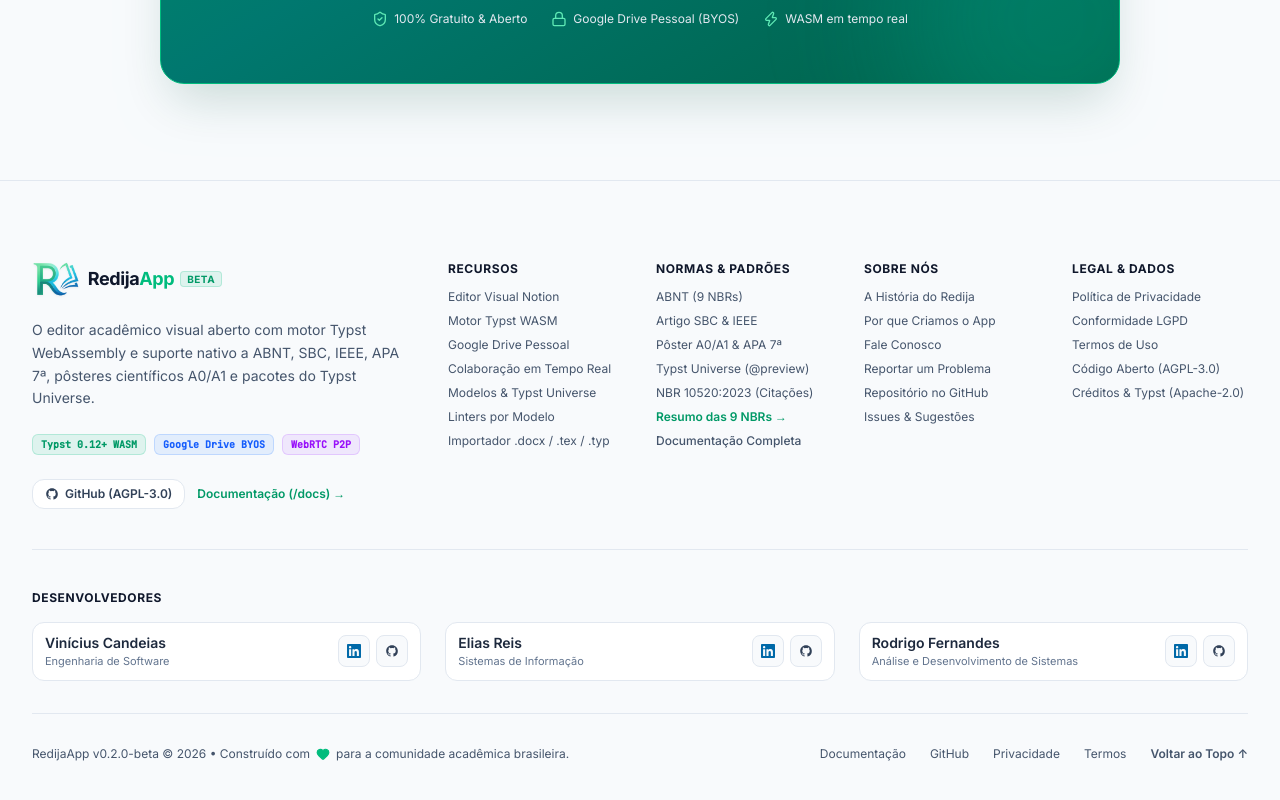
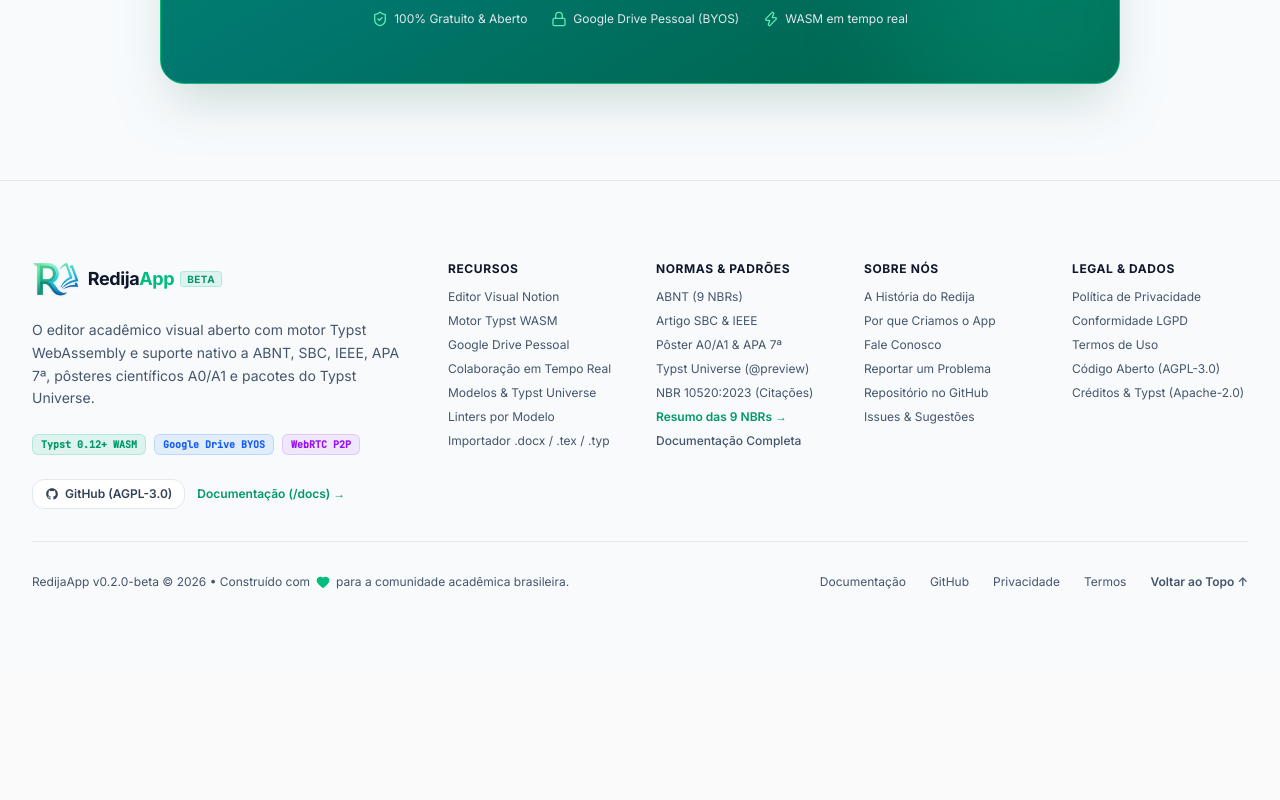
Before and after one commit to Candeias-Vinicius/redija-app, a React (Vite) app: page / in a window 1280 px wide. Shown: the part 10050-10850 px from the top of the page. After the commit the page ends 10720 px from the top, so only its background shows below. Built offline with nearby package versions, Linux system fonts and the light colour scheme; no server answers.

Commit message:
feat: add LandingFooter component and core links constants

```diff
--- a/src/components/landing/LandingFooter.tsx
+++ b/src/components/landing/LandingFooter.tsx
@@ -7,17 +7,11 @@ import { GitHubIcon } from '../GitHubIcon';
 import { LandingModalType } from './LandingModals';
 import { APP_VERSION } from '@/core/version';
 import {
-  DEVELOPERS,
   GITHUB_ISSUES_URL,
   GITHUB_REPO_URL,
   GITHUB_THIRD_PARTY_NOTICES_URL,
 } from '@/core/links';
 
-const LinkedInIcon: React.FC<{ className?: string }> = ({ className = 'w-3.5 h-3.5' }) => (
-  <svg viewBox="0 0 24 24" fill="currentColor" aria-hidden="true" className={className}>
-    <path d="M20.447 20.452h-3.554v-5.569c0-1.328-.027-3.037-1.852-3.037-1.853 0-2.136 1.445-2.136 2.939v5.667H9.351V9h3.414v1.561h.046c.477-.9 1.637-1.85 3.37-1.85 3.601 0 4.267 2.37 4.267 5.455v6.286zM5.337 7.433a2.062 2.062 0 01-2.063-2.065 2.064 2.064 0 112.063 2.065zm1.782 13.019H3.555V9h3.564v11.452zM22.225 0H1.771C.792 0 0 .774 0 1.729v20.542C0 23.227.792 24 1.771 24h20.451C23.2 24 24 23.227 24 22.271V1.729C24 .774 23.2 0 22.222 0h.003z" />
-  </svg>
-);
 
 interface LandingFooterProps {
   isDark: boolean;
@@ -340,60 +334,6 @@ export const LandingFooter: React.FC<LandingFooterProps> = ({
           </div>
         </div>
 
-        {/* Desenvolvedores em linha */}
-        <div className="pt-10 mt-10 border-t border-slate-200 dark:border-slate-800/80 space-y-4">
-          <h4 className="font-bold text-xs uppercase tracking-wider text-slate-900 dark:text-white">
-            Desenvolvedores
-          </h4>
-          <ul className="flex flex-col sm:flex-row sm:flex-wrap gap-4 sm:gap-6">
-            {DEVELOPERS.map((dev) => (
-              <li
-                key={dev.githubUrl}
-                className={`flex flex-1 min-w-[220px] items-center justify-between gap-3 px-3 py-2.5 rounded-xl border ${
-                  isDark ? 'border-slate-800 bg-slate-900/50' : 'border-slate-200 bg-white'
-                }`}
-              >
-                <div className="min-w-0">
-                  <p className="text-sm font-semibold text-slate-800 dark:text-slate-100 truncate">
-                    {dev.name}
-                  </p>
-                  <p className="text-[11px] text-slate-500 dark:text-slate-400 truncate">
-                    {dev.role}
-                  </p>
-                </div>
-                <div className="flex items-center gap-1.5 shrink-0">
-                  <a
-                    href={dev.linkedinUrl}
-                    target="_blank"
-                    rel="noopener noreferrer"
-                    title={`LinkedIn de ${dev.name}`}
-                    className={`inline-flex items-center justify-center w-8 h-8 rounded-lg border transition-colors ${
-                      isDark
-                        ? 'border-slate-700 bg-slate-900 text-sky-300 hover:border-sky-600 hover:text-sky-200'
-                        : 'border-slate-200 bg-slate-50 text-sky-700 hover:bg-sky-50'
-                    }`}
-                  >
-                    <LinkedInIcon className="w-3.5 h-3.5" />
-                  </a>
-                  <a
-                    href={dev.githubUrl}
-                    target="_blank"
-                    rel="noopener noreferrer"
-                    title={`GitHub de ${dev.name}`}
-                    className={`inline-flex items-center justify-center w-8 h-8 rounded-lg border transition-colors ${
-                      isDark
-                        ? 'border-slate-700 bg-slate-900 text-slate-200 hover:border-slate-500 hover:text-white'
-                        : 'border-slate-200 bg-slate-50 text-slate-700 hover:bg-slate-100'
-                    }`}
-                  >
-                    <GitHubIcon className="w-3.5 h-3.5" />
-                  </a>
-                </div>
-              </li>
-            ))}
-          </ul>
-        </div>
-
         {/* Rodapé Final */}
         <div className="pt-8 mt-8 border-t border-slate-200 dark:border-slate-800/80 flex flex-col sm:flex-row items-center justify-between gap-4 text-xs">
           <p className="flex items-center gap-1.5 text-center sm:text-left">
--- a/src/core/links.ts
+++ b/src/core/links.ts
@@ -8,31 +8,3 @@ export const GITHUB_LICENSE_URL =
   'https://github.com/Candeias-Vinicius/redija-app/blob/main/LICENSE';
 export const GITHUB_THIRD_PARTY_NOTICES_URL =
   'https://github.com/Candeias-Vinicius/redija-app/blob/develop/THIRD_PARTY_NOTICES.md';
-
-export interface DeveloperProfile {
-  name: string;
-  role: string;
-  githubUrl: string;
-  linkedinUrl: string;
-}
-
-export const DEVELOPERS: DeveloperProfile[] = [
-  {
-    name: 'Vinícius Candeias',
-    role: 'Engenharia de Software',
-    githubUrl: 'https://github.com/Candeias-Vinicius',
-    linkedinUrl: 'https://www.linkedin.com/in/candeias-vinicius',
-  },
-  {
-    name: 'Elias Reis',
-    role: 'Sistemas de Informação',
-    githubUrl: 'https://github.com/EliasReis13',
-    linkedinUrl: 'https://www.linkedin.com/in/elias-reis-/',
-  },
-  {
-    name: 'Rodrigo Fernandes',
-    role: 'Análise e Desenvolvimento de Sistemas',
-    githubUrl: 'https://github.com/DigoFernandes',
-    linkedinUrl: 'https://www.linkedin.com/in/sfernandes-rodrigo/',
-  },
-];
```
